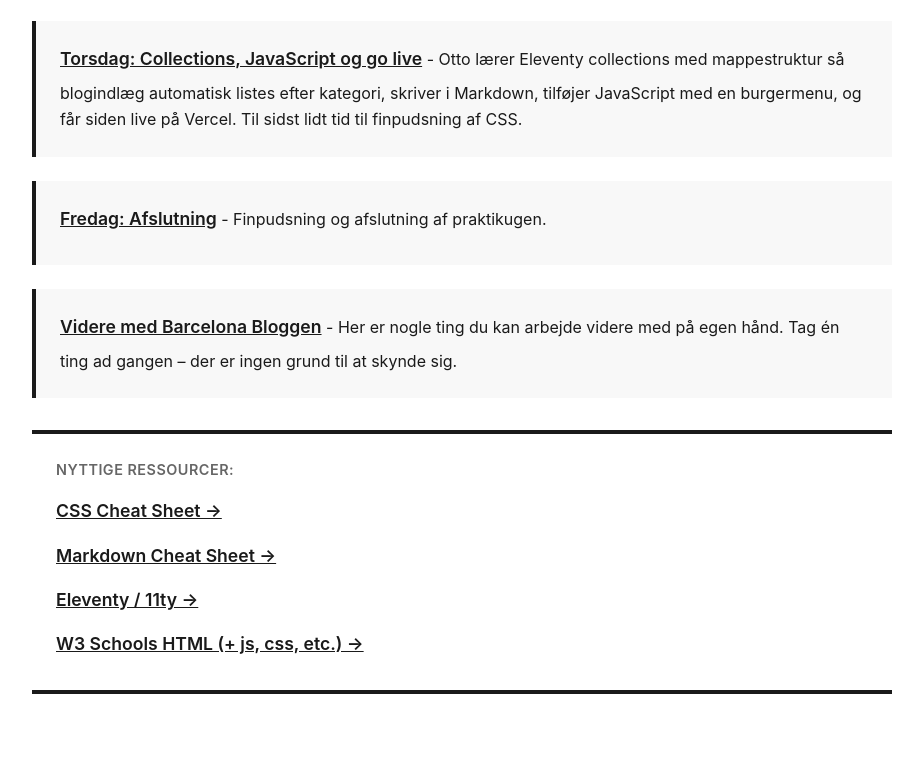
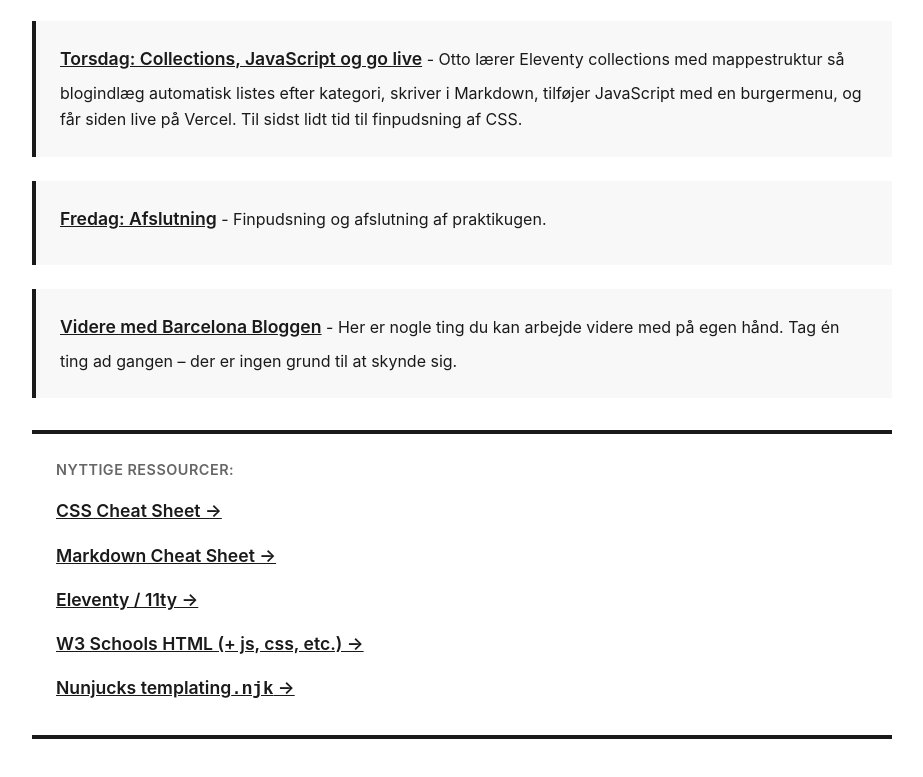
Before and after one commit to ronnidc/internship, an Eleventy site: page index.html in a window 1280 px wide. Shown: the part 535-1312 px from the top of the page, without its empty margins (178-1101 px from the left). Before the commit the page ends 1269 px from the top, so only its background shows below. Built offline with nearby package versions, Linux system fonts and the light colour scheme; Eleventy itself is replaced by a stand-in of ours; files that its build step writes are made by us from their sources.

Commit message:
add Nunjucks templating resource link to index.html

```diff
--- a/index.html
+++ b/index.html
@@ -135,6 +135,7 @@
         <a href="https://www.markdownguide.org/cheat-sheet/" target="_blank" rel="noopener">Markdown Cheat Sheet →</a>
         <a href="https://www.11ty.dev/" target="_blank" rel="noopener">Eleventy / 11ty →</a>
         <a href="https://www.w3schools.com/html/" target="_blank" rel="noopener">W3 Schools HTML (+ js, css, etc.) →</a>
+        <a href="https://mozilla.github.io/nunjucks/templating.html" target="_blank" rel="noopener">Nunjucks templating<code>.njk</code> →</a>
     </div>
 </body>
 
```
